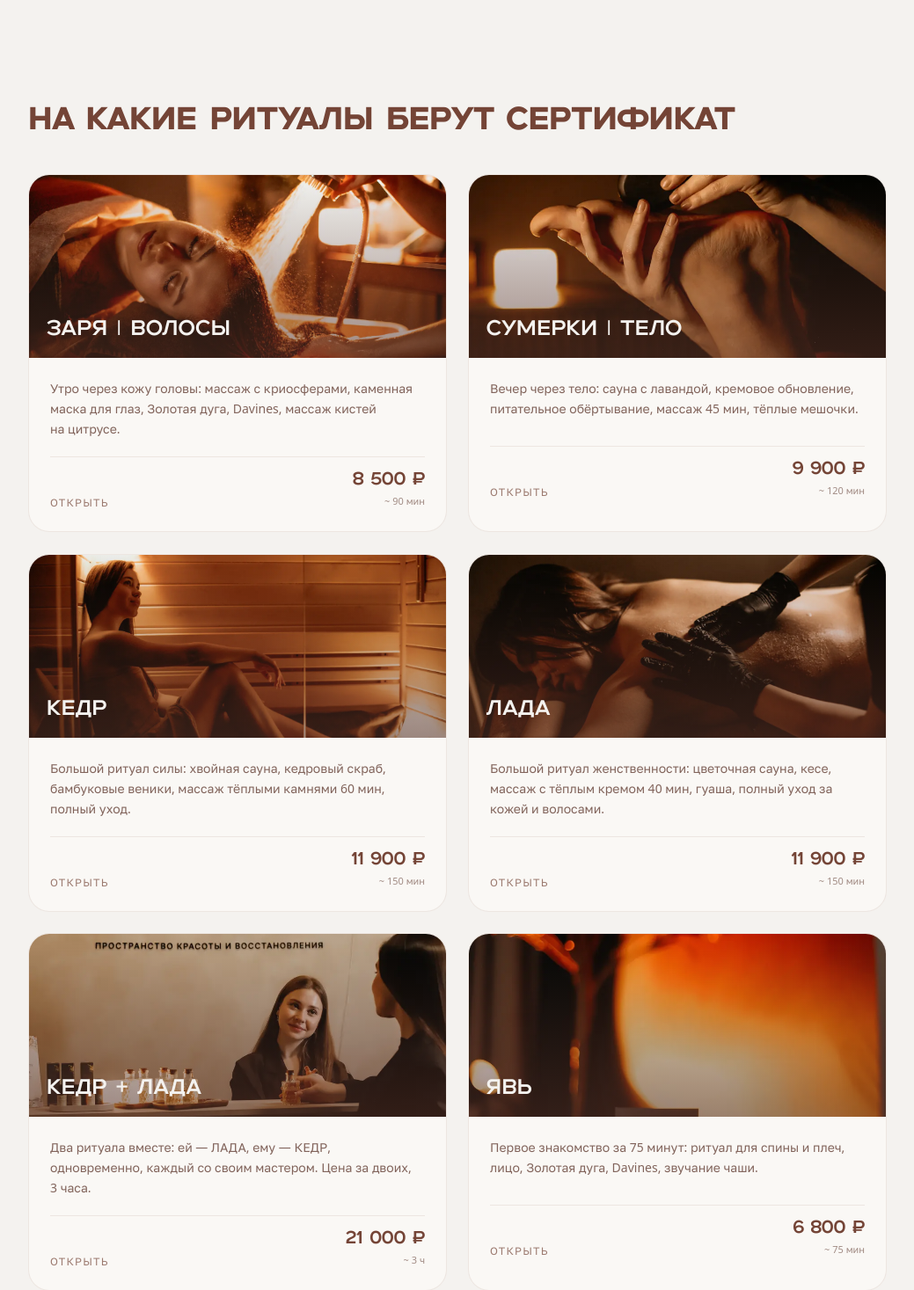
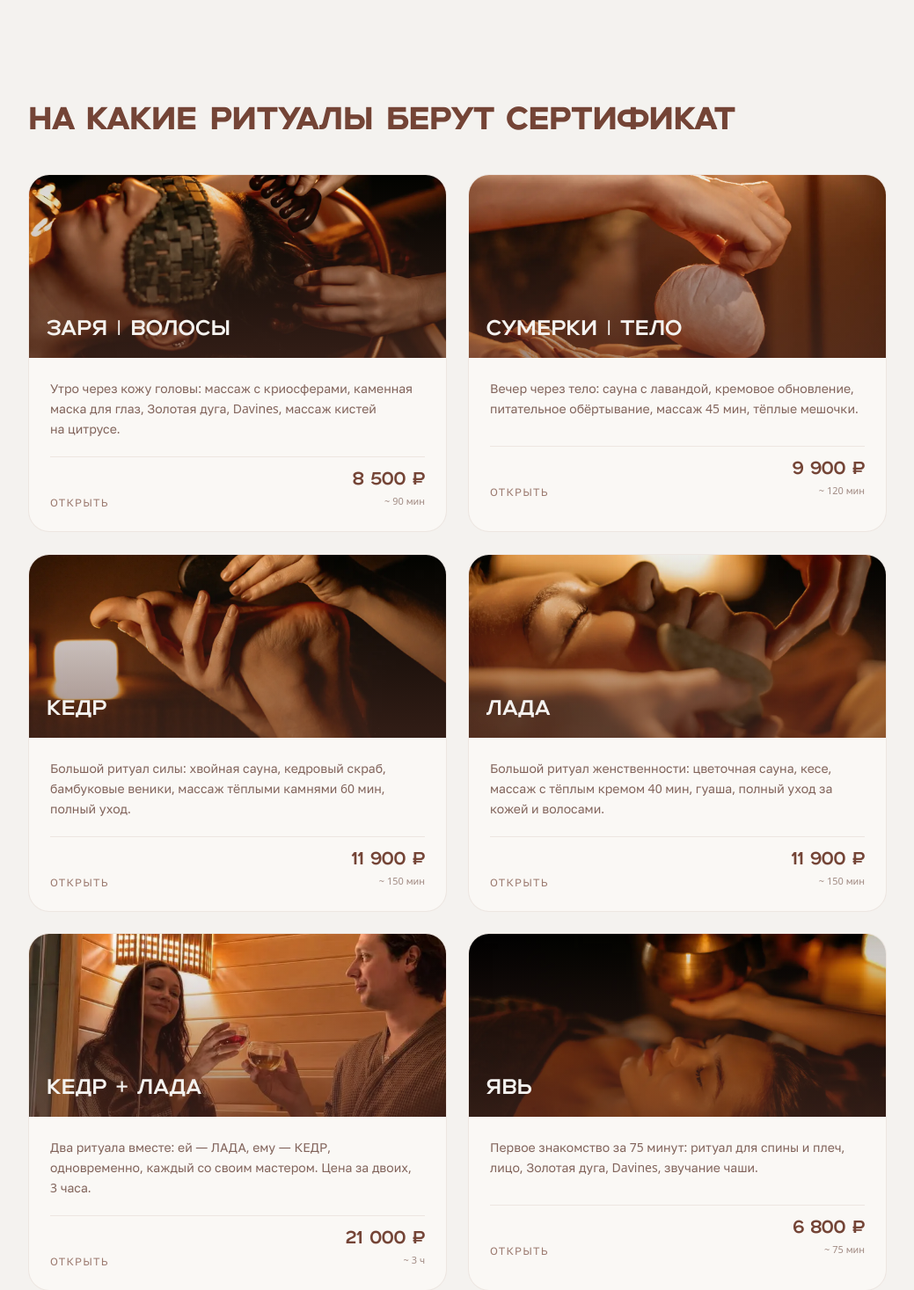
Before and after one commit to Denis02861/istova-site, a Next.js app: page /podarochnyy-sertifikat in a window 1280 px wide. Shown: the part 2259-3726 px from the top of the page at 88% size, without its empty margins (120-1159 px from the left). Built offline with nearby package versions, Linux system fonts and the light colour scheme.

Commit message:
[agent] карточки программ: у каждой программы свой кадр по её шагам (скраб, каменная маска, мешочки, дуга, пена, камни, гуаша, чаша; Кедр+Лада парная сауна)

```diff
--- a/app/antistress/page.tsx
+++ b/app/antistress/page.tsx
@@ -17,10 +17,10 @@ const SLUGS = ["sumerki-telo", "sumerki-volosy", "kedr", "lada", "yav"];
 const ANTISTRESS_PROGRAMS = programs.filter((p) => SLUGS.includes(p.slug));
 
 const PHOTOS: Record<string, string> = {
-  "sumerki-telo": "/gallery/2026-11/massazh-litsa-2.webp",
-  "sumerki-volosy": "/gallery/2026-11/duga.webp",
-  "kedr": "/gallery/2026-11/sauna.jpg",
-  "lada": "/gallery/2026-11/skrab-telo.webp",
+  "sumerki-telo": "/gallery/2026-11/meshochki-ruki-h.webp",
+  "sumerki-volosy": "/gallery/2026-11/mytie-golovy.webp",
+  "kedr": "/gallery/2026-11/kamni-h.webp",
+  "lada": "/gallery/2026-11/guasha-h.webp",
   "yav": "/gallery/2026-11/poyushchaya-chasha.webp",
 };
 
--- a/app/massazh-golovy/page.tsx
+++ b/app/massazh-golovy/page.tsx
@@ -17,10 +17,10 @@ const SLUGS = ["zarya-volosy", "sumerki-volosy", "rodnik", "yav"];
 const HEAD_PROGRAMS = programs.filter((p) => SLUGS.includes(p.slug));
 
 const PHOTOS: Record<string, string> = {
-  "zarya-volosy": "/gallery/2026-11/massazh-golovy.webp",
-  "sumerki-volosy": "/gallery/2026-11/kamennaya-maska.webp",
-  "rodnik": "/gallery/2026-11/vstrecha.webp",
-  "yav": "/gallery/2026-11/grebni.webp",
+  "zarya-volosy": "/gallery/2026-11/kamennaya-maska.webp",
+  "sumerki-volosy": "/gallery/2026-11/mytie-golovy.webp",
+  "rodnik": "/gallery/2026-11/pennyy-massazh-2.webp",
+  "yav": "/gallery/2026-11/poyushchaya-chasha.webp",
 };
 
 const FAQ = [
--- a/app/podarochnyy-sertifikat/page.tsx
+++ b/app/podarochnyy-sertifikat/page.tsx
@@ -27,12 +27,12 @@ const SLUGS = ["yav", "zarya-volosy", "sumerki-telo", "kedr", "lada", "kedr-lada
 const GIFT_PROGRAMS = programs.filter((p) => SLUGS.includes(p.slug));
 
 const PHOTOS: Record<string, string> = {
-  "yav": "/gallery/2026-11/interer.webp",
-  "zarya-volosy": "/gallery/2026-11/mytie-golovy.webp",
-  "sumerki-telo": "/gallery/2026-11/kamni.webp",
-  "kedr": "/gallery/2026-11/sauna.webp",
-  "lada": "/gallery/2026-11/skrab-telo.webp",
-  "kedr-lada": "/gallery/2026-11/vstrecha.webp",
+  "yav": "/gallery/2026-11/poyushchaya-chasha.webp",
+  "zarya-volosy": "/gallery/2026-11/kamennaya-maska.webp",
+  "sumerki-telo": "/gallery/2026-11/meshochki-ruki-h.webp",
+  "kedr": "/gallery/2026-11/kamni-h.webp",
+  "lada": "/gallery/2026-11/guasha-h.webp",
+  "kedr-lada": "/gallery/2026-09/sauna-dvoe.webp",
 };
 
 const FAQ = [
--- a/app/rasslablyayushchiy-massazh/page.tsx
+++ b/app/rasslablyayushchiy-massazh/page.tsx
@@ -17,10 +17,10 @@ const SLUGS = ["sumerki-telo", "lada", "kedr", "sumerki-volosy"];
 const RELAX_PROGRAMS = programs.filter((p) => SLUGS.includes(p.slug));
 
 const PHOTOS: Record<string, string> = {
-  "sumerki-telo": "/gallery/2026-11/massazh-litsa-2.webp",
-  "lada": "/gallery/2026-11/skrab-telo.webp",
-  "kedr": "/gallery/2026-11/sauna.jpg",
-  "sumerki-volosy": "/gallery/2026-11/duga.webp",
+  "sumerki-telo": "/gallery/2026-11/meshochki-ruki-h.webp",
+  "lada": "/gallery/2026-11/guasha-h.webp",
+  "kedr": "/gallery/2026-11/kamni-h.webp",
+  "sumerki-volosy": "/gallery/2026-11/mytie-golovy.webp",
 };
 
 const FAQ = [
--- a/app/spa-dlya-dvoih/page.tsx
+++ b/app/spa-dlya-dvoih/page.tsx
@@ -37,12 +37,12 @@ const KEDR_LADA = programs.find((p) => p.slug === "kedr-lada");
 
 const PHOTOS: Record<string, string> = {
   "zarya-telo": "/gallery/2026-11/skrab-telo.webp",
-  "zarya-volosy": "/gallery/2026-11/massazh-golovy.webp",
-  "sumerki-telo": "/gallery/2026-11/massazh-litsa-2.webp",
-  "sumerki-volosy": "/gallery/2026-11/duga.webp",
-  "rodnik": "/gallery/2026-11/vstrecha.webp",
-  "kedr": "/gallery/2026-11/sauna.jpg",
-  "lada": "/gallery/2026-11/skrab-telo.webp",
+  "zarya-volosy": "/gallery/2026-11/kamennaya-maska.webp",
+  "sumerki-telo": "/gallery/2026-11/meshochki-ruki-h.webp",
+  "sumerki-volosy": "/gallery/2026-11/mytie-golovy.webp",
+  "rodnik": "/gallery/2026-11/pennyy-massazh-2.webp",
+  "kedr": "/gallery/2026-11/kamni-h.webp",
+  "lada": "/gallery/2026-11/guasha-h.webp",
   "yav": "/gallery/2026-11/poyushchaya-chasha.webp",
 };
 
--- a/app/spa-dlya-volos/page.tsx
+++ b/app/spa-dlya-volos/page.tsx
@@ -22,10 +22,10 @@ const SLUGS = ["zarya-volosy", "sumerki-volosy", "rodnik", "yav"];
 const HAIR_PROGRAMS = programs.filter((p) => SLUGS.includes(p.slug));
 
 const PHOTOS: Record<string, string> = {
-  "zarya-volosy": "/gallery/2026-11/massazh-golovy.webp",
-  "sumerki-volosy": "/gallery/2026-11/kamennaya-maska.webp",
-  "rodnik": "/gallery/2026-11/vstrecha.webp",
-  "yav": "/gallery/2026-11/grebni.webp",
+  "zarya-volosy": "/gallery/2026-11/kamennaya-maska.webp",
+  "sumerki-volosy": "/gallery/2026-11/mytie-golovy.webp",
+  "rodnik": "/gallery/2026-11/pennyy-massazh-2.webp",
+  "yav": "/gallery/2026-11/poyushchaya-chasha.webp",
 };
 
 const FAQ = [
--- a/app/spa-vasileostrovskiy/page.tsx
+++ b/app/spa-vasileostrovskiy/page.tsx
@@ -26,12 +26,12 @@ const SLUGS = ["yav", "rodnik", "zarya-volosy", "sumerki-telo", "kedr", "lada"];
 const LOCAL_PROGRAMS = programs.filter((p) => SLUGS.includes(p.slug));
 
 const PHOTOS: Record<string, string> = {
-  "yav": "/gallery/2026-11/interer.webp",
-  "rodnik": "/gallery/2026-11/vstrecha.webp",
-  "zarya-volosy": "/gallery/2026-11/mytie-golovy.webp",
-  "sumerki-telo": "/gallery/2026-11/kamni.webp",
-  "kedr": "/gallery/2026-11/sauna.webp",
-  "lada": "/gallery/2026-11/skrab-telo.webp",
+  "yav": "/gallery/2026-11/poyushchaya-chasha.webp",
+  "rodnik": "/gallery/2026-11/pennyy-massazh-2.webp",
+  "zarya-volosy": "/gallery/2026-11/kamennaya-maska.webp",
+  "sumerki-telo": "/gallery/2026-11/meshochki-ruki-h.webp",
+  "kedr": "/gallery/2026-11/kamni-h.webp",
+  "lada": "/gallery/2026-11/guasha-h.webp",
 };
 
 const FAQ = [
--- a/app/yaponskoe-spa-dlya-golovy/page.tsx
+++ b/app/yaponskoe-spa-dlya-golovy/page.tsx
@@ -22,10 +22,10 @@ const SLUGS = ["zarya-volosy", "sumerki-volosy", "rodnik", "yav"];
 const HEAD_PROGRAMS = programs.filter((p) => SLUGS.includes(p.slug));
 
 const PHOTOS: Record<string, string> = {
-  "zarya-volosy": "/gallery/2026-11/massazh-golovy.webp",
-  "sumerki-volosy": "/gallery/2026-11/kamennaya-maska.webp",
-  "rodnik": "/gallery/2026-11/vstrecha.webp",
-  "yav": "/gallery/2026-11/grebni.webp",
+  "zarya-volosy": "/gallery/2026-11/kamennaya-maska.webp",
+  "sumerki-volosy": "/gallery/2026-11/mytie-golovy.webp",
+  "rodnik": "/gallery/2026-11/pennyy-massazh-2.webp",
+  "yav": "/gallery/2026-11/poyushchaya-chasha.webp",
 };
 
 const FAQ = [
```
